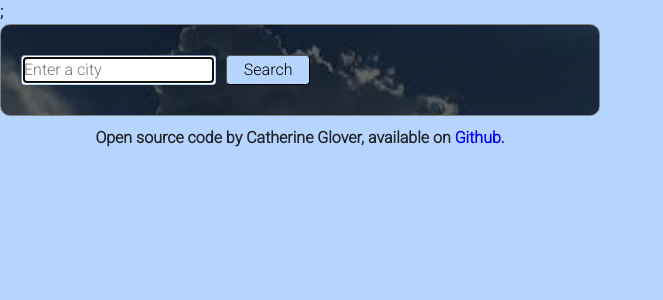
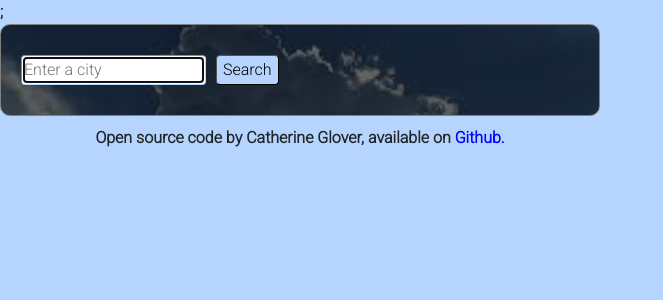
Before and after one commit to CathGlover/weather-react-shecodes-app, a React (Create React App) app: page / in a window 1280 px wide. Shown: the top 300 px of the page, without its empty margins (0-663 px from the left). Built offline with nearby package versions, Linux system fonts and the light colour scheme; no server answers; a web font is replaced by a local one.

Commit message:
fixed search button

```diff
--- a/src/WeatherSearch.css
+++ b/src/WeatherSearch.css
@@ -20,7 +20,6 @@ body {
 }
 
 .search-bar {
-  width: 35%;
   height: 30px;
   border-radius: 4px;
   border-width: 1px;
@@ -28,9 +27,7 @@ body {
 }
 
 .search-button {
-  width: 30%;
   margin: 10px;
-  width: 15%;
   height: 30px;
   border-radius: 4px;
   border-width: 1px;
```
